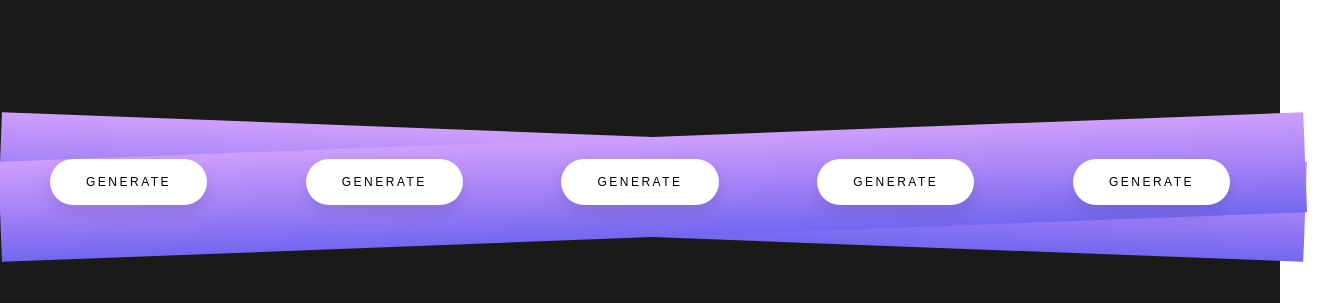
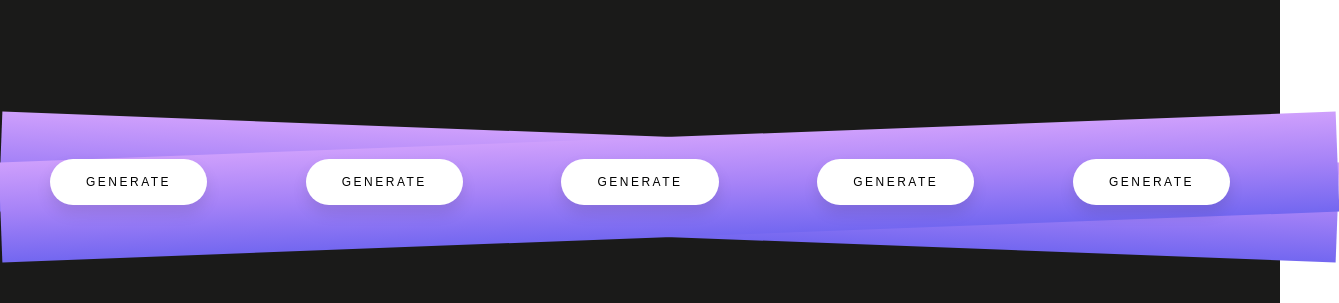
Before and after one commit to MohdNihaal/Bhadradeepam, a plain HTML site: page index.html in a window 1280 px wide. Shown: the part 1060-1363 px from the top of the page, 1339 px wide, since content can reach past the window. Drawn offline with Linux system fonts and the light colour scheme; some packages are replaced by stand-ins of ours; a script that the page names is missing.

Commit message:
recatangle resized

```diff
--- a/style.css
+++ b/style.css
@@ -129,7 +129,7 @@ button.clicked {
 }
 
 #hero .rectangle1, #hero .rectangle2 {
-    width: 102%;
+    width: 100%;
     position: absolute;
     background-image: linear-gradient(#7367F0, #A582F7, #CE9FFC);
     height: 100px;
@@ -139,10 +139,12 @@ button.clicked {
 
 #hero .rectangle1 {
     transform: rotate(-177.82deg);
+    width: 1338px;
 }
 
 #hero .rectangle2 {
     transform: rotate(177.82deg);
+    width: 1338px;
 }
 
 #hero .idk {
@@ -176,6 +178,6 @@ button:active {
 }
 
 
-@media (max-width: 800px){
+@media (max-width: 13400px){
 
 }
```
